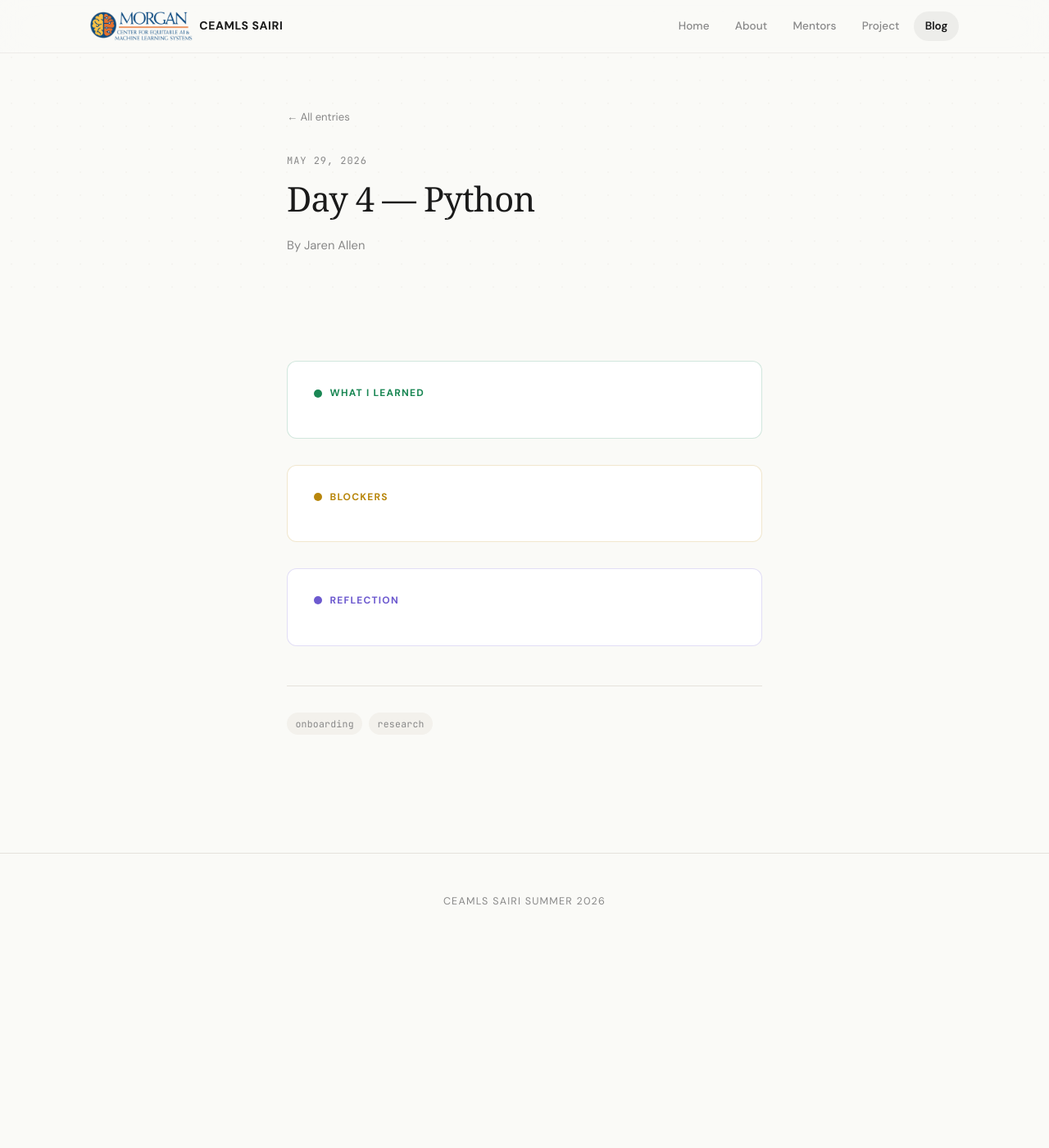
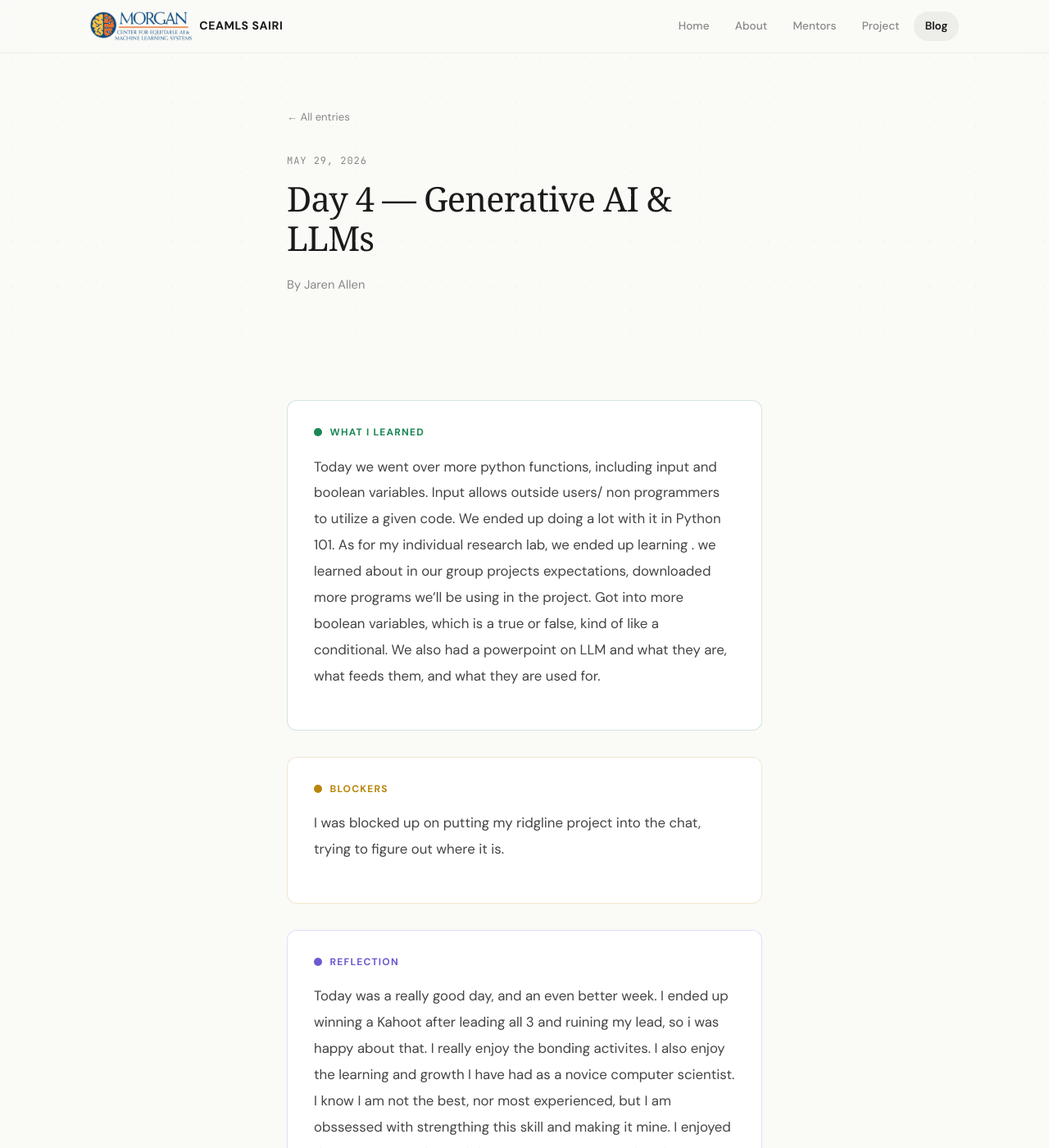
Before and after one commit to jda065/jda065ceamls26.github.io, a Jekyll site: the page built from _posts/2026-05-29-day-4.md, in a window 1280 px wide and 1400 px high. Shown: the whole window at 82% size. Built offline with Jekyll 4.4.1, drawn with Linux system fonts in a browser that asks for light colours; some web fonts are replaced; some of the changed text lies outside the part shown.

Commit message:
Update 2026-05-29-day-4.md

```diff
--- a/_posts/2026-05-29-day-4.md
+++ b/_posts/2026-05-29-day-4.md
@@ -1,16 +1,16 @@
 ---
 layout: post
-title: "Day 4 — Python"
+title: "Day 4 — Generative AI & LLMs"
 date: 2026-05-29
 permalink: /day4.html
 tags: ["onboarding", "research"]
 
 what_i_learned: |
-
+  Today we went over more python functions, including input and boolean variables. Input allows outside users/ non programmers to utilize a given code. We ended up doing a lot with it in Python 101. As for my individual research lab, we ended up learning . we learned about in our group projects expectations, downloaded more programs we'll be using in the project. Got into more boolean variables, which is a true or false, kind of like a conditional. We also had a powerpoint on LLM and what they are, what feeds them, and what they are used for.
 
 blockers: |
-
+ I was blocked up on putting my ridgline project into the chat, trying to figure out where it is.
 
 reflection: |
-
+ Today was a really good day, and an even better week. I ended up winning a Kahoot after leading all 3 and ruining my lead, so i was happy about that. I really enjoy the bonding activites. I also enjoy the learning and growth I have had as a novice computer scientist. I know I am not the best, nor most experienced, but I am obssessed with strengthing this skill and making it mine. I enjoyed the LLM powerpoint and the Bot or Not. I can see that there was definetly efforts made to make virtual more enjoyable for us so I do appreciate any social activities.
 ---
```
